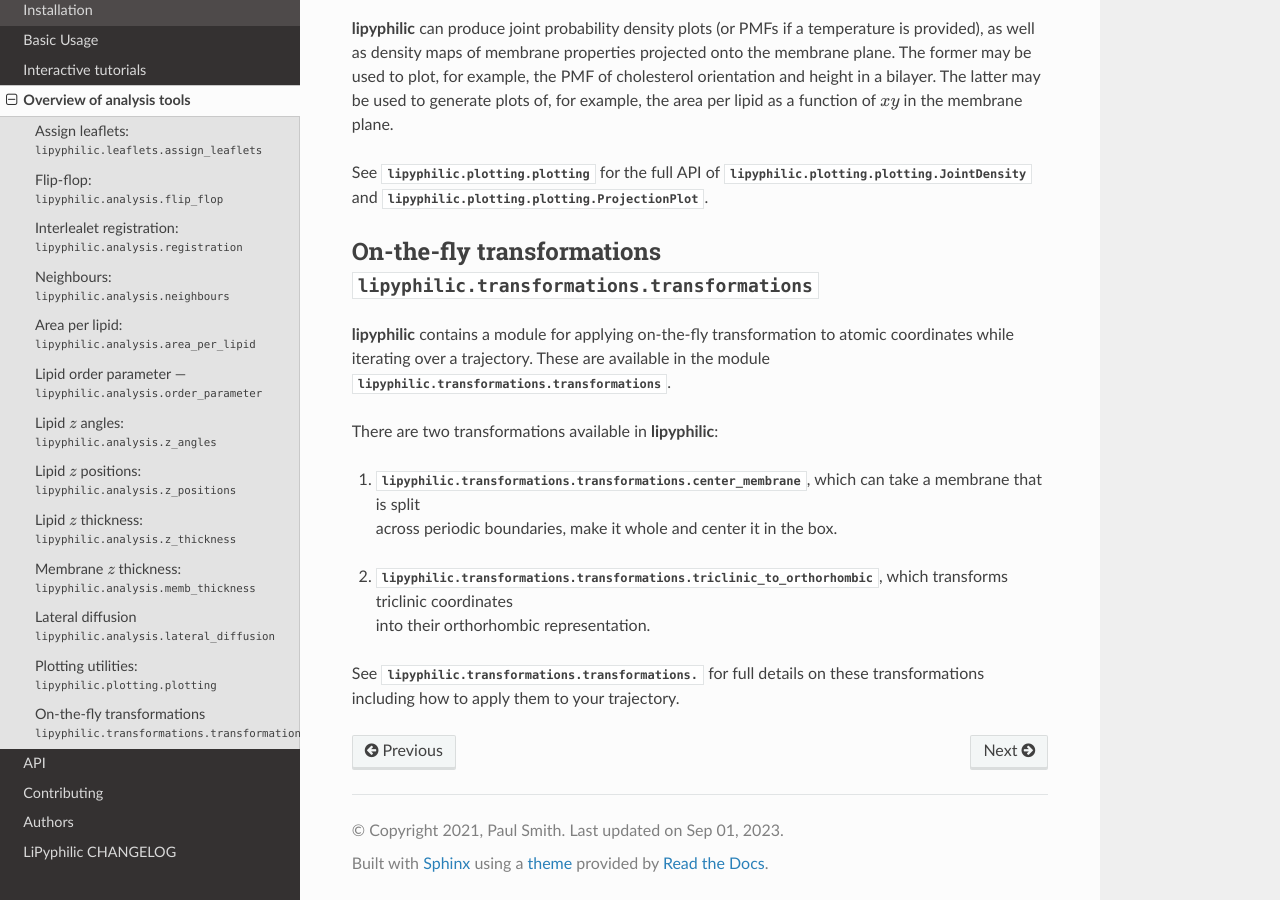
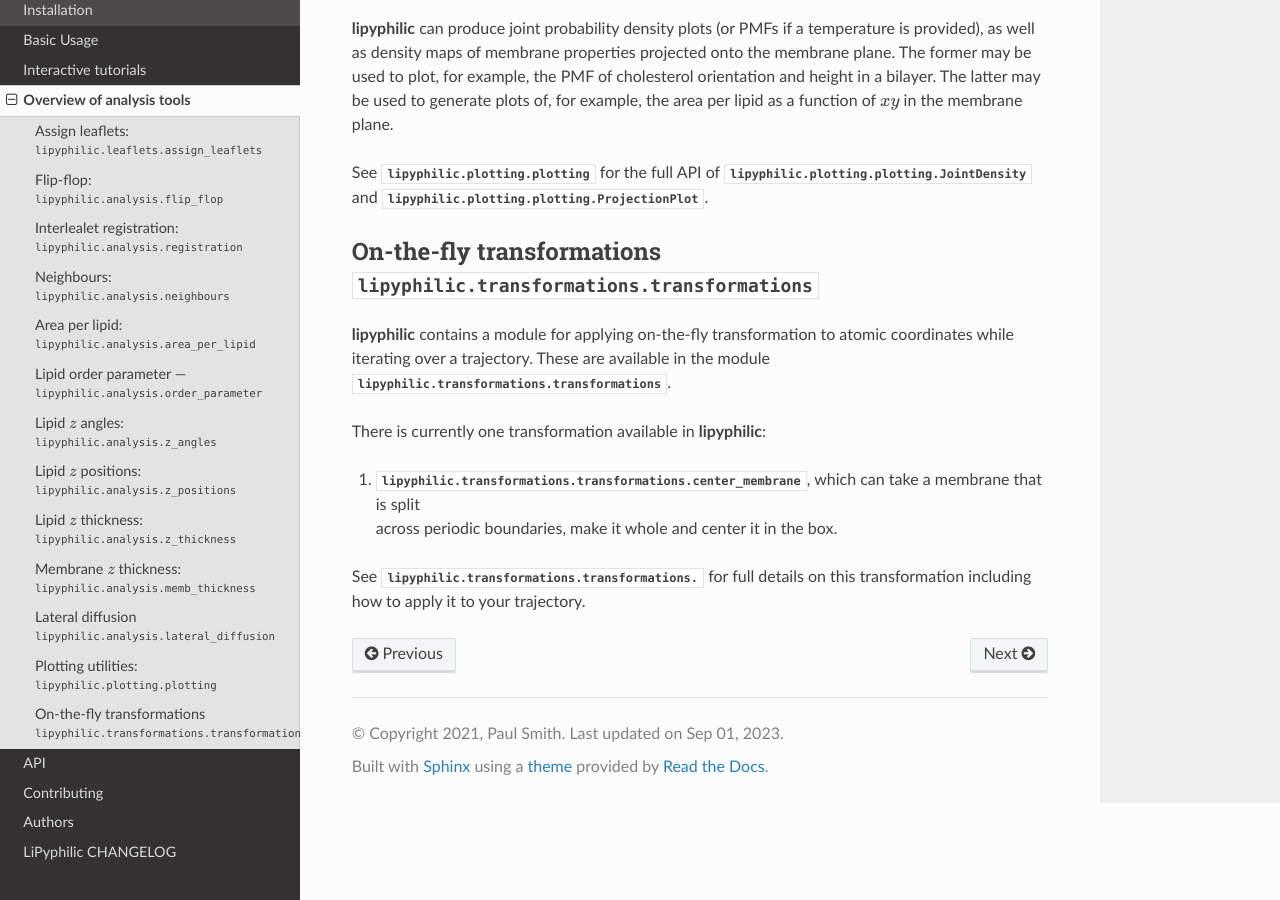
Before and after one commit to p-j-smith/lipyphilic, a Sphinx documentation site: the page built from docs/reference/analyses.rst, in a window 1280 px wide and 900 px high, scrolled down 8094 px. Built offline with Sphinx 7.4.7 and the Read the Docs theme 2.0.0, drawn with Linux system fonts in a browser that asks for light colours.

Commit message:
remove mention of triclinic_to_orthorhombic from the docs

```diff
--- a/README.rst
+++ b/README.rst
@@ -74,9 +74,8 @@ The analysis classes are designed with the same interface as those of MDAnalysis
 will be a breeze.
 
 Analysis tools in **lipyphilic** include: identifying sterol flip-flop events, calculating domain registration over time,
-and calculating local lipid compositions. **lipyphilic** also has three on-the-fly trajectory transformations to i) fix
-membranes split across periodic boundaries and ii) perform nojump coordinate unwrapping and iii) convert triclinic coordinates
-to their orthorhombic representation.
+and calculating local lipid compositions. **lipyphilic** also has an on-the-fly trajectory transformation to fix
+membranes split across periodic boundaries.
 
 These tools position **lipyphilic** as complementary to, rather than competing against, existing membrane analysis
 software such as `MemSurfer <https://github.com/LLNL/MemSurfer>`__ and `FatSlim <http://fatslim.github.io/>`__.
--- a/docs/reference/analyses.rst
+++ b/docs/reference/analyses.rst
@@ -434,12 +434,10 @@ On-the-fly transformations :mod:`lipyphilic.transformations.transformations`
 **lipyphilic** contains a module for applying on-the-fly transformation to atomic coordinates
 while iterating over a trajectory. These are available in the module :mod:`lipyphilic.transformations.transformations`.
 
-There are two transformations available in **lipyphilic**:
+There is currently one transformation available in **lipyphilic**:
 
 1. | :class:`lipyphilic.transformations.transformations.center_membrane`, which can take a membrane that is split
    | across periodic boundaries, make it whole and center it in the box.
-2. | :class:`lipyphilic.transformations.transformations.triclinic_to_orthorhombic`, which transforms triclinic coordinates
-   | into their orthorhombic representation.
 
-See :mod:`lipyphilic.transformations.transformations.` for full details on these transformations including how to apply
-them to your trajectory.
+See :mod:`lipyphilic.transformations.transformations.` for full details on this transformation including how to apply
+it to your trajectory.
```
